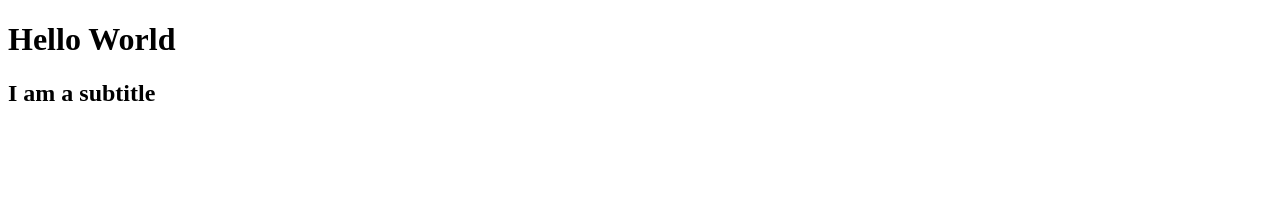
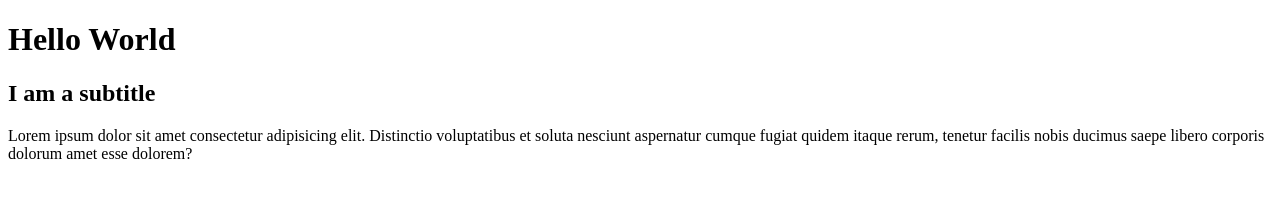
Before and after one commit to emazupp/htmlcss-hello, a plain HTML site: page index.html in a window 1280 px wide. Drawn offline with Linux system fonts and the light colour scheme.

Commit message:
added paragraph

```diff
--- a/index.html
+++ b/index.html
@@ -8,5 +8,10 @@
     <body>
         <h1>Hello World</h1>
         <h2>I am a subtitle</h2>
+        <p>
+            Lorem ipsum dolor sit amet consectetur adipisicing elit.
+            Distinctio voluptatibus et soluta nesciunt aspernatur cumque fugiat quidem itaque rerum,
+            tenetur facilis nobis ducimus saepe libero corporis dolorum amet esse dolorem?
+        </p>
     </body>
 </html>
```
